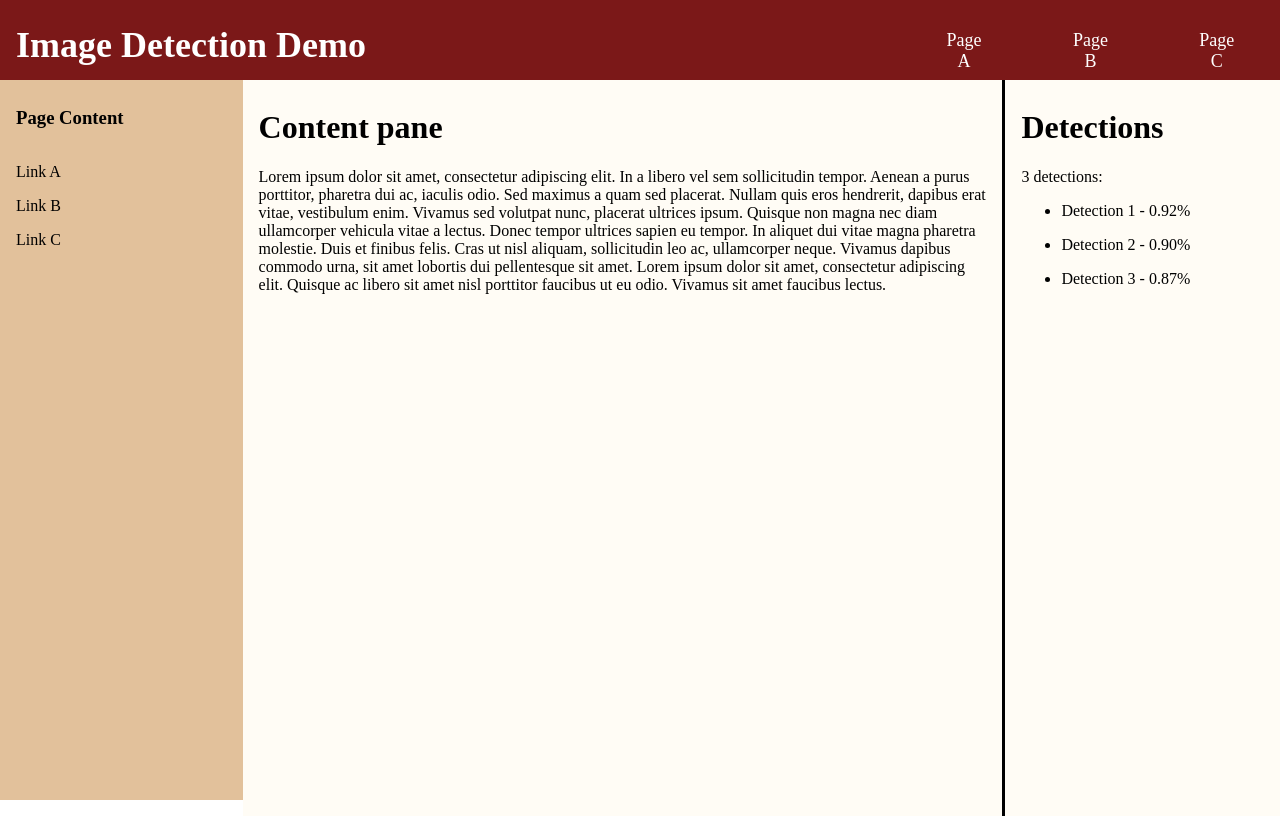
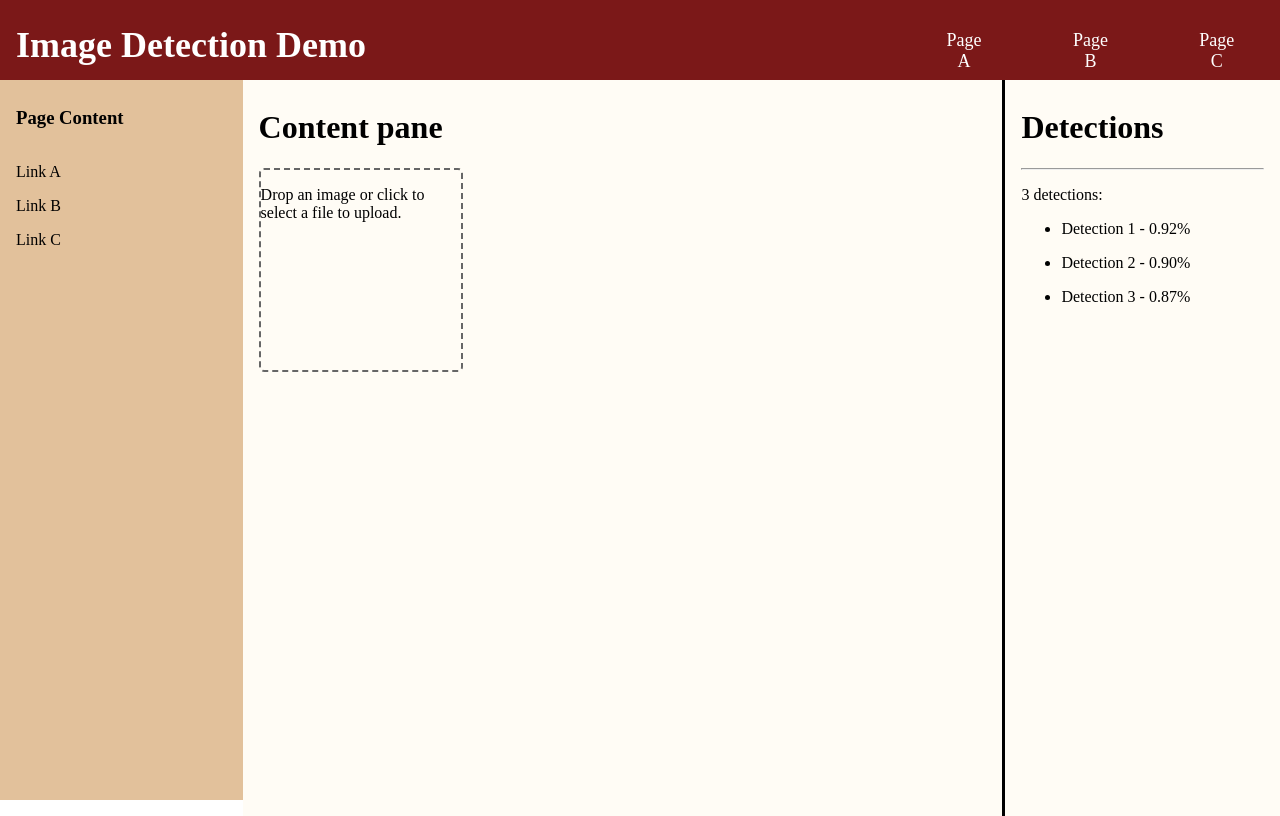
Before and after one commit to skirby1996/detectiondemo, a React (Create React App) app: page / in a window 1280 px wide. Built offline with nearby package versions, Linux system fonts and the light colour scheme.

Commit message:
Added image upload dropzone to content pane, currently only outputs filename/size

```diff
--- a/package.json
+++ b/package.json
@@ -5,6 +5,7 @@
   "dependencies": {
     "react": "^16.4.1",
     "react-dom": "^16.4.1",
+    "react-dropzone": "^4.2.11",
     "react-scripts-ts": "2.16.0"
   },
   "scripts": {
@@ -18,6 +19,7 @@
     "@types/node": "^10.3.3",
     "@types/react": "^16.3.17",
     "@types/react-dom": "^16.0.6",
+    "@types/react-dropzone": "^4.2.0",
     "typescript": "^2.9.2"
   }
 }
--- a/src/components/Content.tsx
+++ b/src/components/Content.tsx
@@ -1,22 +1,38 @@
 import * as React from "react";
+import Dropzone from "react-dropzone";
+// npm install react-dropzone --save
 
-class Content extends React.Component {
+class Content extends React.Component<any, any> {
+
+  constructor(props: any) {
+    super(props)
+    this.onImageDrop = this.onImageDrop.bind(this)
+    this.state = {
+      files: []
+    }
+  }
+
+  public onImageDrop(files: any) {
+    this.setState({
+      files
+    });
+  }
+
   public render() {
     return (
       <div className="Content">
         <h1>Content pane</h1>
-        <p>
-          Lorem ipsum dolor sit amet, consectetur adipiscing elit. In a libero vel sem sollicitudin tempor.
-          Aenean a purus porttitor, pharetra dui ac, iaculis odio. Sed maximus a quam sed placerat.
-          Nullam quis eros hendrerit, dapibus erat vitae, vestibulum enim. Vivamus sed volutpat nunc, placerat
-          ultrices ipsum. Quisque non magna nec diam ullamcorper vehicula vitae a lectus. Donec tempor ultrices
-          sapien eu tempor. In aliquet dui vitae magna pharetra molestie. Duis et finibus felis. Cras ut nisl
-          aliquam, sollicitudin leo ac, ullamcorper neque. Vivamus dapibus commodo urna, sit amet lobortis dui
-          pellentesque sit amet. Lorem ipsum dolor sit amet, consectetur adipiscing elit. Quisque ac libero sit
-          amet nisl porttitor faucibus ut eu odio. Vivamus sit amet faucibus lectus.
-        </p>
-{ /*       <input type="file" onChange={this.fileChangedHandler}>
-<button onClick={this.uploadHandler}>Upload</button> */}
+        <Dropzone
+          multiple={false}
+          accept="image/*"
+          onDrop={this.onImageDrop}>
+          <p>Drop an image or click to select a file to upload.</p>
+        </Dropzone>
+        <ul>
+          {
+            this.state.files.map((f: any) => <li key={f.name}>{f.name} - {f.size} bytes</li>)
+          }
+        </ul>
       </div>
     );
   }
--- a/src/components/Meta.tsx
+++ b/src/components/Meta.tsx
@@ -5,6 +5,7 @@ class Meta extends React.Component {
     return (
       <div className="Meta">
         <h1>Detections</h1>
+        <hr/>
         <p> 3 detections:</p>
         <ul>
           <li><p>Detection 1 - 0.92%</p></li>
--- a/src/index.tsx
+++ b/src/index.tsx
@@ -20,7 +20,7 @@ class App extends React.Component {
         </div>
         <div className="content-pane">
           <SideNav/>
-          <Content/>
+          <Content props={[]}/>
           <Meta/>
         </div>
       </div>
```
Also changed, not shown: 1 other file (tests, documents, lock files or other folders).
